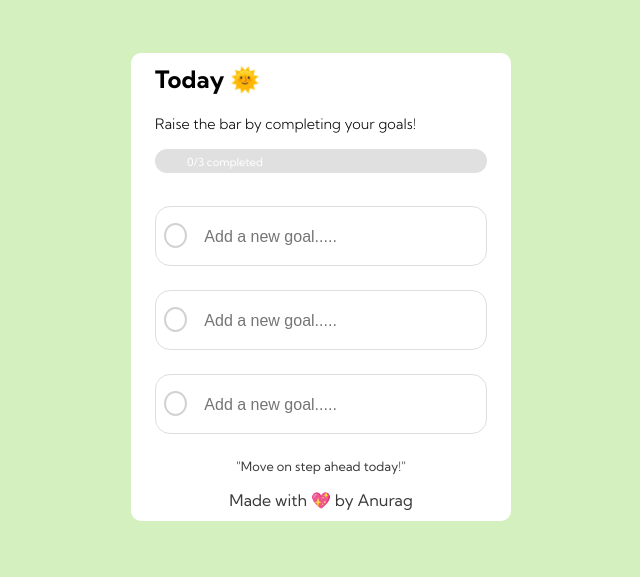
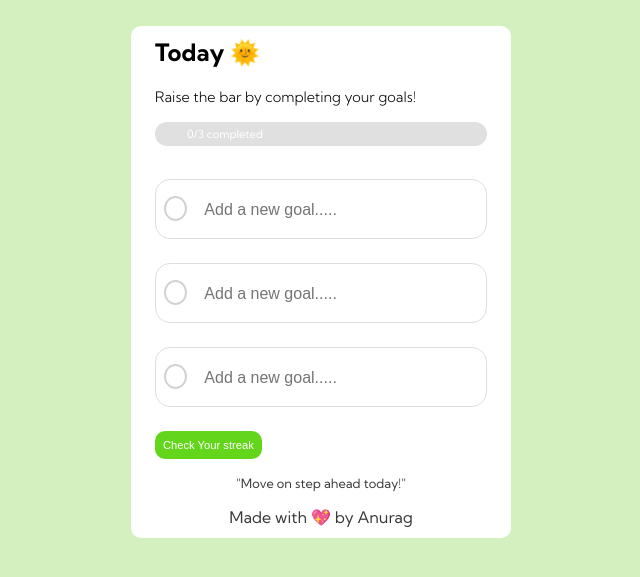
Before and after one commit to anurag211824/Focus-on-Today, a plain HTML site: page index.html in a window 1280 px wide. Shown: the part 105-682 px from the top of the page, without its empty margins (319-959 px from the left). Drawn offline with Linux system fonts and the light colour scheme.

Commit message:
add streak btn

```diff
--- a/index.html
+++ b/index.html
@@ -29,7 +29,7 @@
             <input type="checkbox">
             <input type="text" placeholder="Add a new goal.....">
         </div>
-
+        <button>Check Your streak</button>
         <p class="footer-slogan">"Move on step ahead today!"</p>
         <p class="footer-text">Made with 💖 by Anurag</p>
       </div>
--- a/script.js
+++ b/script.js
@@ -74,6 +74,10 @@ checkBoxes.forEach((checkbox, index) => {
 
     saveToLocalStorage(goalArray); // Save updated checkbox state
     progressBar.value = (taskCompleted / 3) * 100;
+    if (taskCompleted === 3) {
+      localStorage.clear();
+    }
+
     progressBarText.textContent = `${taskCompleted}/3 completed`;
   });
 });
--- a/style.css
+++ b/style.css
@@ -16,11 +16,10 @@ h1 {
   font-size: 3em;
   color: #393939;
   text-align: center;
-  margin-top: 1rem;
-  margin-bottom: 1.7rem;
+  margin-top: 1.5rem;
 }
 .main {
-  padding: 1.5rem;
+  padding: 1rem;
 }
 h1 .one {
   color: #529627;
@@ -155,7 +154,21 @@ input[type="checkbox"]:checked::before {
   color: #393939;
   text-align: center;
 }
+button{
+  padding: 0.5rem 0.5rem;
+  border: none;
+  border-radius: 10px;
+  background-color: #63d61c;
+  color: white;
+  cursor: pointer;
+  font-size: 0.7rem;
+  margin-bottom: 1rem;
+  cursor: pointer;
 
+}
+button:hover{
+  opacity: 75%;
+}
 @media (max-width: 450px) {
   h1 {
     font-size: 2.5rem;
```
